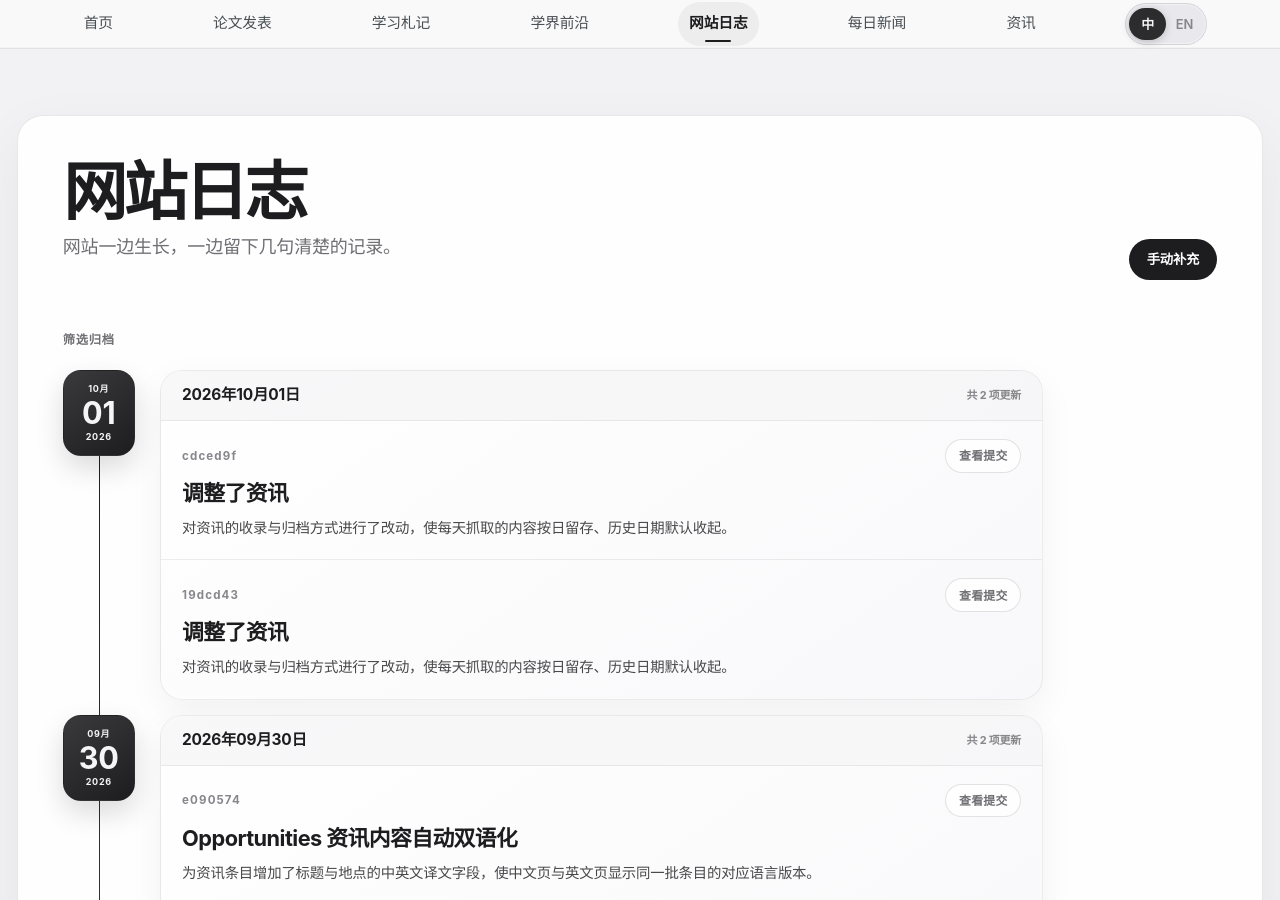
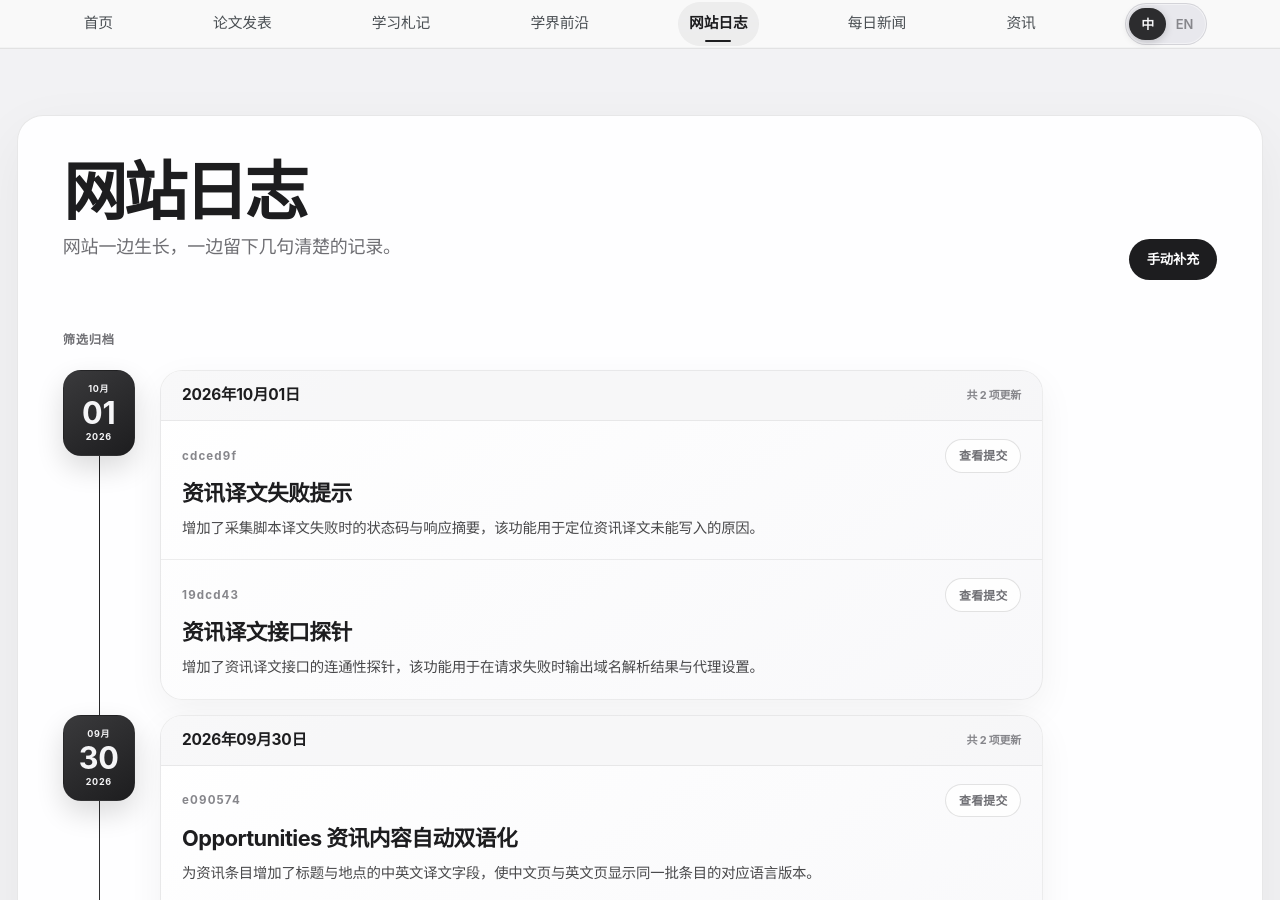
Before and after one commit to HaoxiangLuo/HaoxiangLuo.github.io, a Jekyll site: the page built from _pages/site-log-zh.html, in a window 1280 px wide and 900 px high. Built offline with Jekyll 4.4.1, drawn with Linux system fonts in a browser that asks for light colours; a style sheet for code colours, icons or effects is not loaded.

Commit message:
把两条空泛的网站日志条目改写为具体描述

```diff
--- a/_data/site_updates.json
+++ b/_data/site_updates.json
@@ -1,29 +1,29 @@
 [
   {
     "date": "2026-10-01",
-    "title_zh": "调整了资讯",
-    "title_en": "Refined Opportunities",
+    "title_zh": "资讯译文失败提示",
+    "title_en": "Translation failure details",
     "message": "Report why the Opportunities translation endpoint refuses a request",
-    "story_zh": "对资讯的收录与归档方式进行了改动，使每天抓取的内容按日留存、历史日期默认收起。",
-    "story_en": "Changed how Opportunities is collected and archived so each day's items are kept by date and earlier days stay folded.",
-    "purpose_zh": "更新站内页面、板块或脚本的内容组织与呈现方式。",
-    "purpose_en": "Report why the Opportunities translation endpoint refuses a request",
-    "details_zh": "调整资讯页面的收录内容、板块结构或自动采集。",
-    "details_en": "Refined the opportunities archive, sections, or automatic collection.",
+    "story_zh": "增加了采集脚本译文失败时的状态码与响应摘要，该功能用于定位资讯译文未能写入的原因。",
+    "story_en": "Added the status code and response excerpt to the Opportunities collector warnings, which shows why a translation reply was rejected.",
+    "purpose_zh": "让资讯译文写入失败时能在工作流日志中直接看到状态码与响应摘要。",
+    "purpose_en": "Show the status code and response excerpt in the workflow log when an Opportunities translation cannot be written.",
+    "details_zh": "scripts/fetch_opportunities.py 的译文请求与其失败提示。",
+    "details_en": "the translation request and its warning in scripts/fetch_opportunities.py",
     "sha": "cdced9f",
     "url": "https://github.com/HaoxiangLuo/HaoxiangLuo.github.io/commit/cdced9f948199e6688f03a79edaa26bc8e4d182d"
   },
   {
     "date": "2026-10-01",
-    "title_zh": "调整了资讯",
-    "title_en": "Refined Opportunities",
+    "title_zh": "资讯译文接口探针",
+    "title_en": "Translation endpoint probe",
     "message": "Probe the Opportunities translation endpoint when a request fails",
-    "story_zh": "对资讯的收录与归档方式进行了改动，使每天抓取的内容按日留存、历史日期默认收起。",
-    "story_en": "Changed how Opportunities is collected and archived so each day's items are kept by date and earlier days stay folded.",
-    "purpose_zh": "更新站内页面、板块或脚本的内容组织与呈现方式。",
-    "purpose_en": "Probe the Opportunities translation endpoint when a request fails",
-    "details_zh": "调整资讯页面的收录内容、板块结构或自动采集。",
-    "details_en": "Refined the opportunities archive, sections, or automatic collection.",
+    "story_zh": "增加了资讯译文接口的连通性探针，该功能用于在请求失败时输出域名解析结果与代理设置。",
+    "story_en": "Added a connectivity probe to the Opportunities translator, which prints the endpoint address and proxy settings when a request fails.",
+    "purpose_zh": "让译文接口异常时能立刻判断问题出在域名解析、代理还是服务端。",
+    "purpose_en": "Show whether a translation failure comes from DNS, a proxy or the endpoint itself.",
+    "details_zh": "scripts/fetch_opportunities.py 的译文接口诊断输出。",
+    "details_en": "the diagnostic output of scripts/fetch_opportunities.py",
     "sha": "19dcd43",
     "url": "https://github.com/HaoxiangLuo/HaoxiangLuo.github.io/commit/19dcd43ba1618c7859047541d530f23084cc23c9"
   },
```
Also changed, not shown: assets/data/archive/manifest.json, 1 other file.
